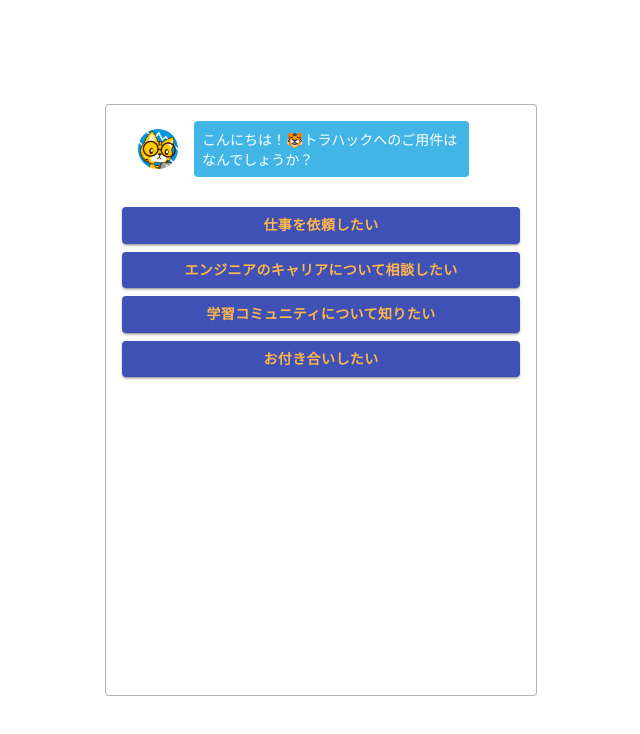
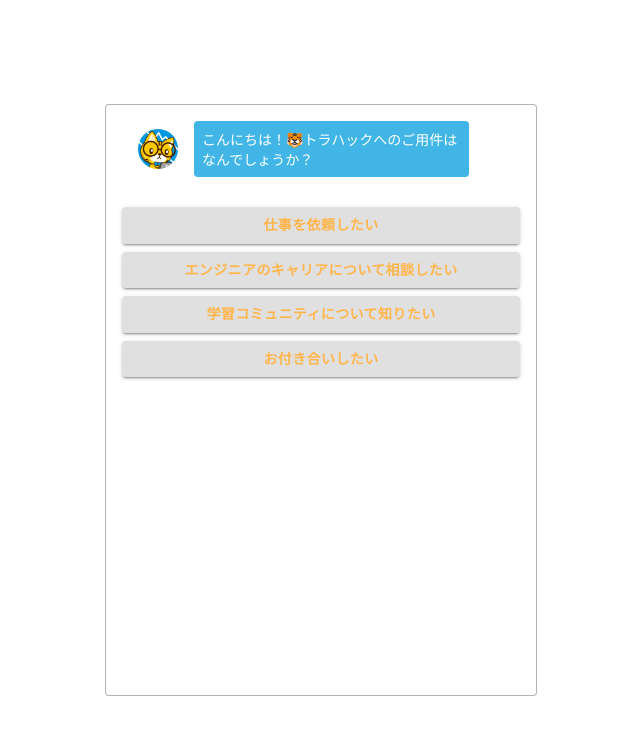
Before and after one commit to STOVE-Matsumoto/chatbot-demo, a React (Create React App) app: page / in a window 1280 px wide. Shown: the top 734 px of the page, without its empty margins (319-959 px from the left). Built offline with nearby package versions, Linux system fonts and the light colour scheme.

Commit message:
ボタンprimaryが着いていたので削除

```diff
--- a/src/components/Answer.jsx
+++ b/src/components/Answer.jsx
@@ -22,7 +22,6 @@ const Answer = (props) => {
     <Button
       className={classes.button}
       variant="contained"
-      color="primary"
       onClick={() => props.select(props.content, props.nextId)}
     >
       {props.content}
```
